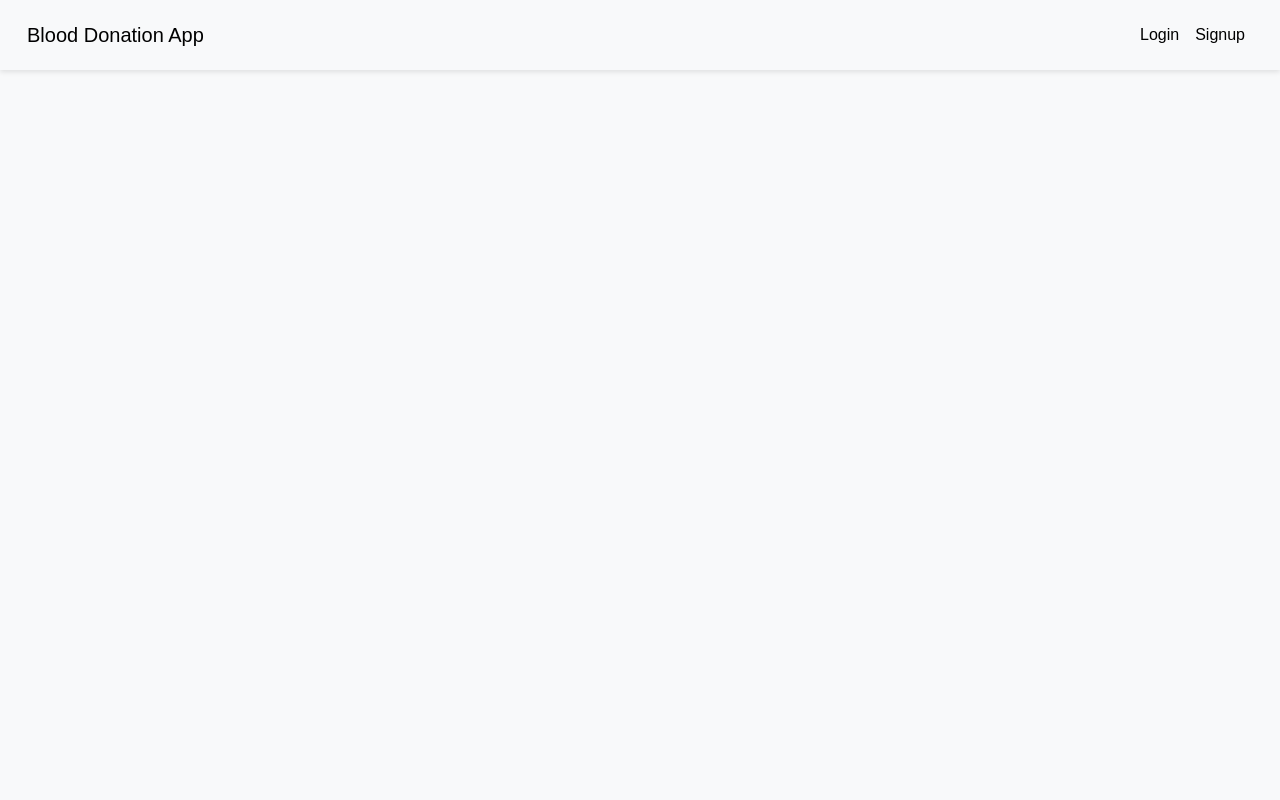
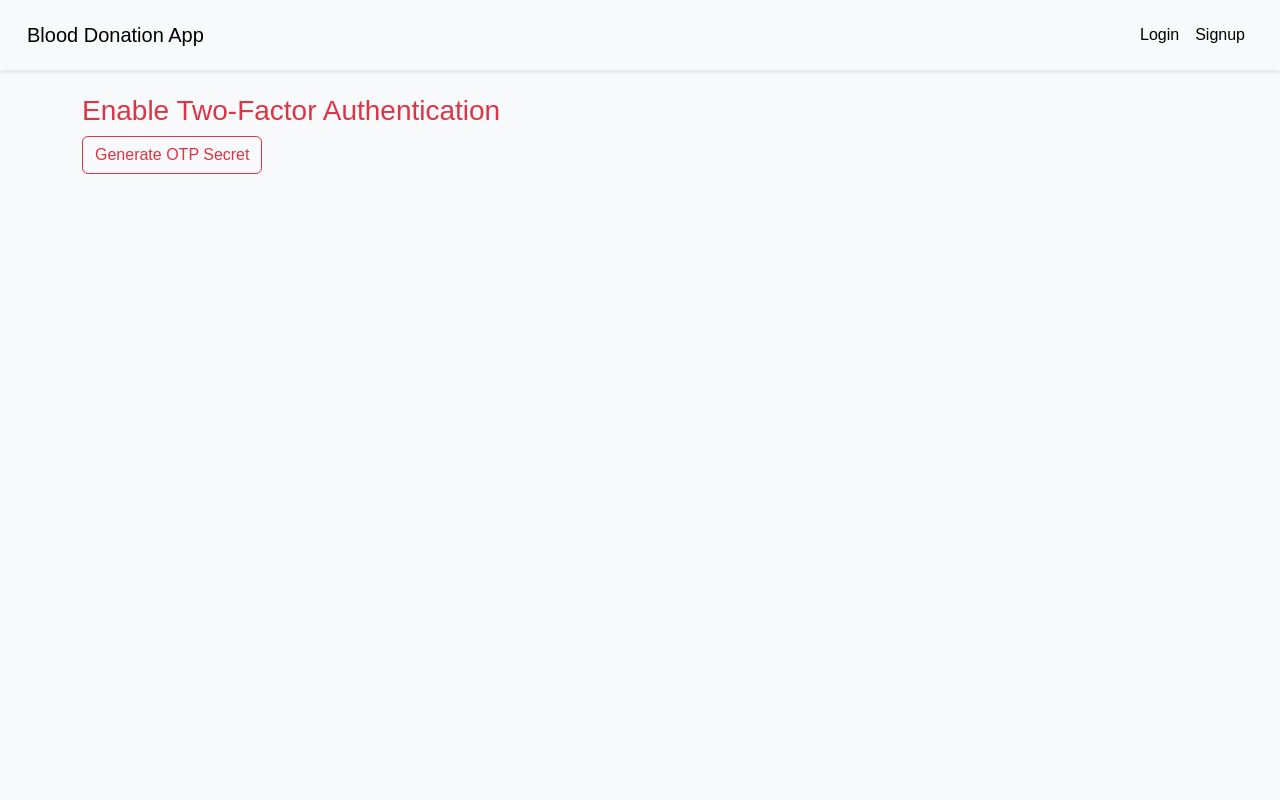
Before and after one commit to CAA900-PRIME/blooddonation-frontend, a React (Vite) app: page /enable-2fa in a window 1280 px wide. Shown: the top 800 px of the page. Built offline with nearby package versions, Linux system fonts and the light colour scheme.

Commit message:
access TwoFactorSetup, add a route

```diff
--- a/src/routes/Routes.jsx
+++ b/src/routes/Routes.jsx
@@ -31,6 +31,7 @@ const AppRoutes = ({ user, setUser, showAlert }) => {
 			<Route path="/" element={<Home />} />
 			<Route path="/request-details/:id" element={isDev || user ? <RequestDetails user={user} showAlert={showAlert} /> : <Login setUser={setUser} showAlert={showAlert} />} />
 			<Route path="/edit-profile" element={isDev || user ? <EditProfile user={user} showAlert={showAlert} /> : <Login setUser={setUser} showAlert={showAlert} />} />
+			<Route path="/enable-2fa" element={<TwoFactorSetup />} />
 		</Routes>
 	);
 };
```
